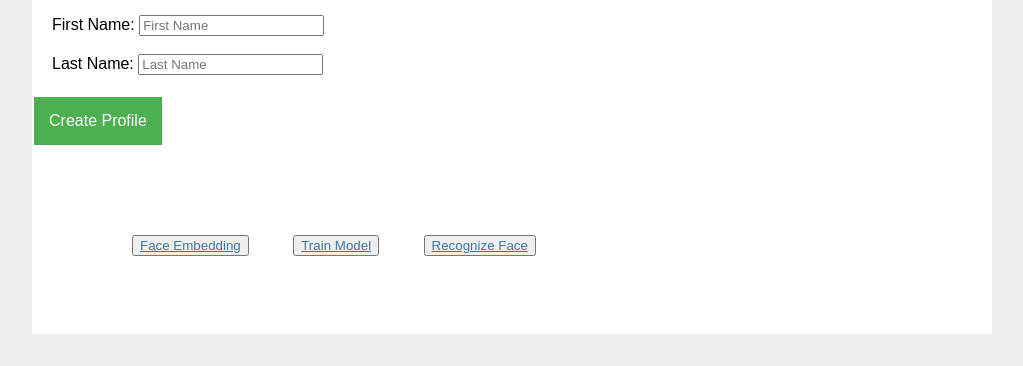
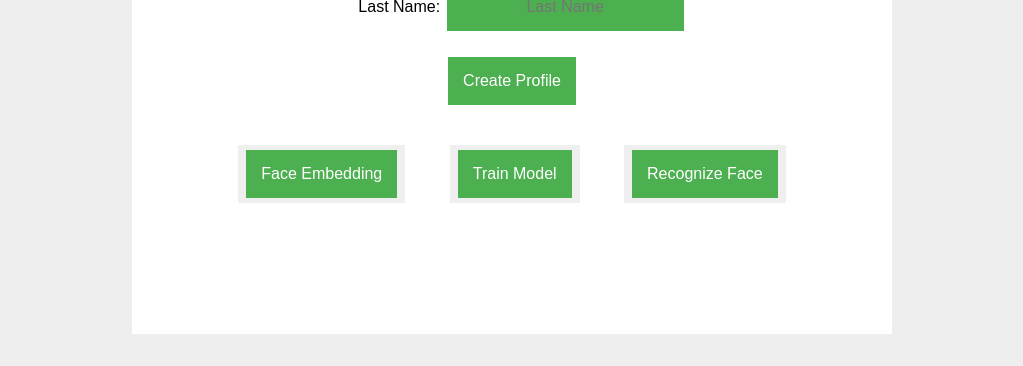
Before and after one commit to SJSUSpring21/Team14, a Flask app: page / in a window 1280 px wide. Shown: the part 434-800 px from the top of the page, without its empty margins (128-1151 px from the left). Run offline with Flask 2, Linux system fonts and the light colour scheme.

Commit message:
Update style.css

```diff
--- a/static/styles/style.css
+++ b/static/styles/style.css
@@ -5,11 +5,39 @@ html {
 }
 
 body {
-  max-width: 960px;
+  max-width: 760px;
   margin: 0 auto;
   background: white;
   min-height : 600px ;
+
 }
+
+
+form,p,h1,div{
+  text-align:center;
+
+}
+
+.center {
+  display: block;
+  margin-left: auto;
+  margin-right: auto;
+  width: 400;
+}
+
+a{
+  background-color: #4CAF50;
+  border: none;
+  color: white;
+  padding: 15px 15px;
+  text-align: center;
+  text-decoration: none;
+  display: inline-block;
+  font-size: 16px;
+  margin: 4px 2px;
+  cursor: pointer;
+}
+
 
 h1, h2, h3, h4, h5, h6 {
   font-family: serif;
@@ -18,7 +46,7 @@ h1, h2, h3, h4, h5, h6 {
 }
 
 a {
-  color: #377ba8;
+  /* color: #377ba8; */
 }
 
 hr {
@@ -134,22 +162,17 @@ input[type=submit] {
   min-width: 10em;
 }
 
-div {
-  padding-top: 50px;
-  padding-right: 30px;
-  padding-bottom: 50px;
-  padding-left: 80px;
+
+button{
+  margin : 20px;
+  color: red;
+  border:none;
+}
+label{
+  margin-left : 20px;
 }
 
-button{
-	margin : 20px ;
-	color: red ;
-}
-label{
-	margin-left : 20px;
-}
-
-.button {
+.button, input {
   background-color: #4CAF50;
   border: none;
   color: white;
@@ -161,3 +184,7 @@ label{
   margin: 4px 2px;
   cursor: pointer;
 }
+
+img{
+	max-height : 220px;
+}
```
